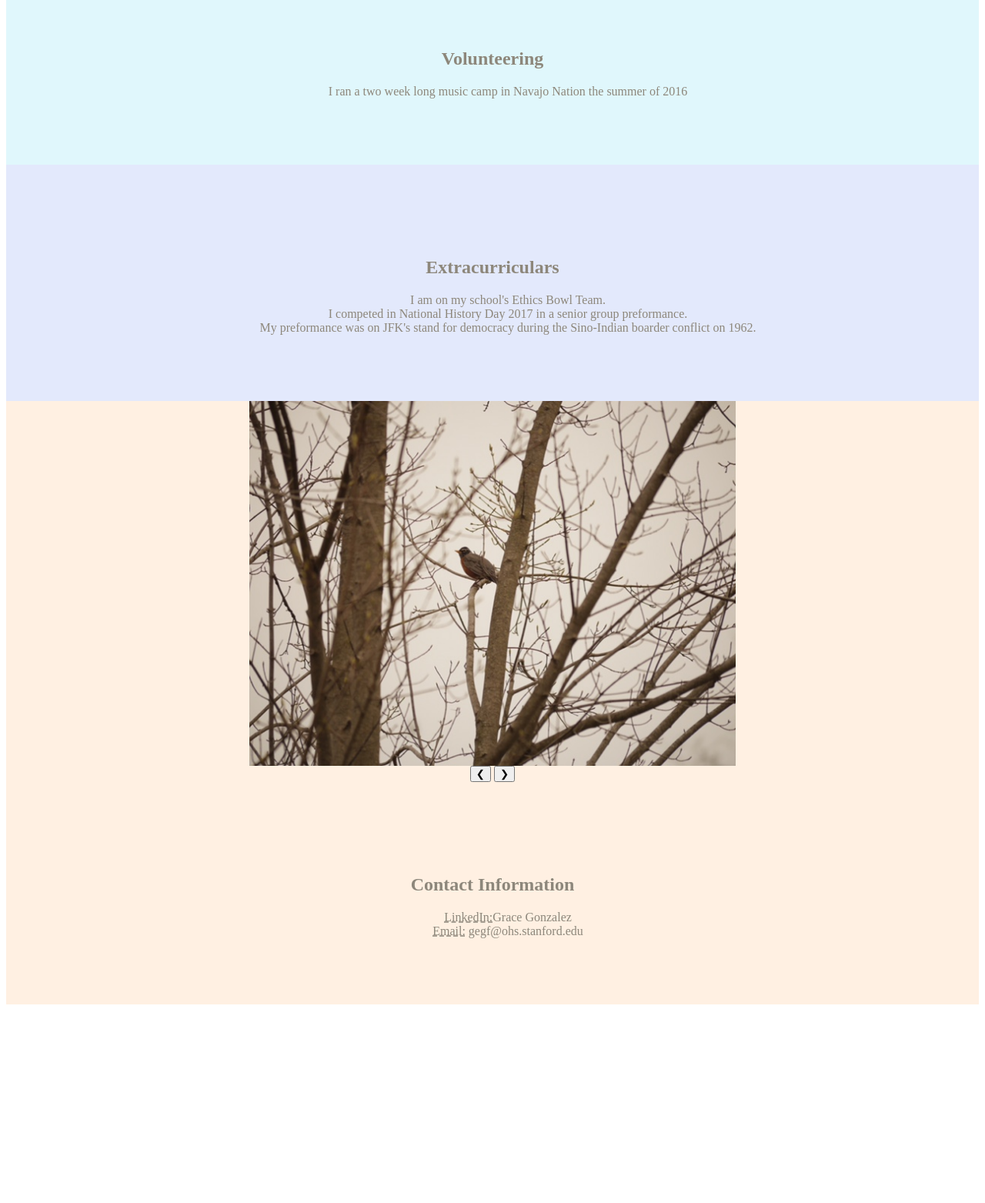
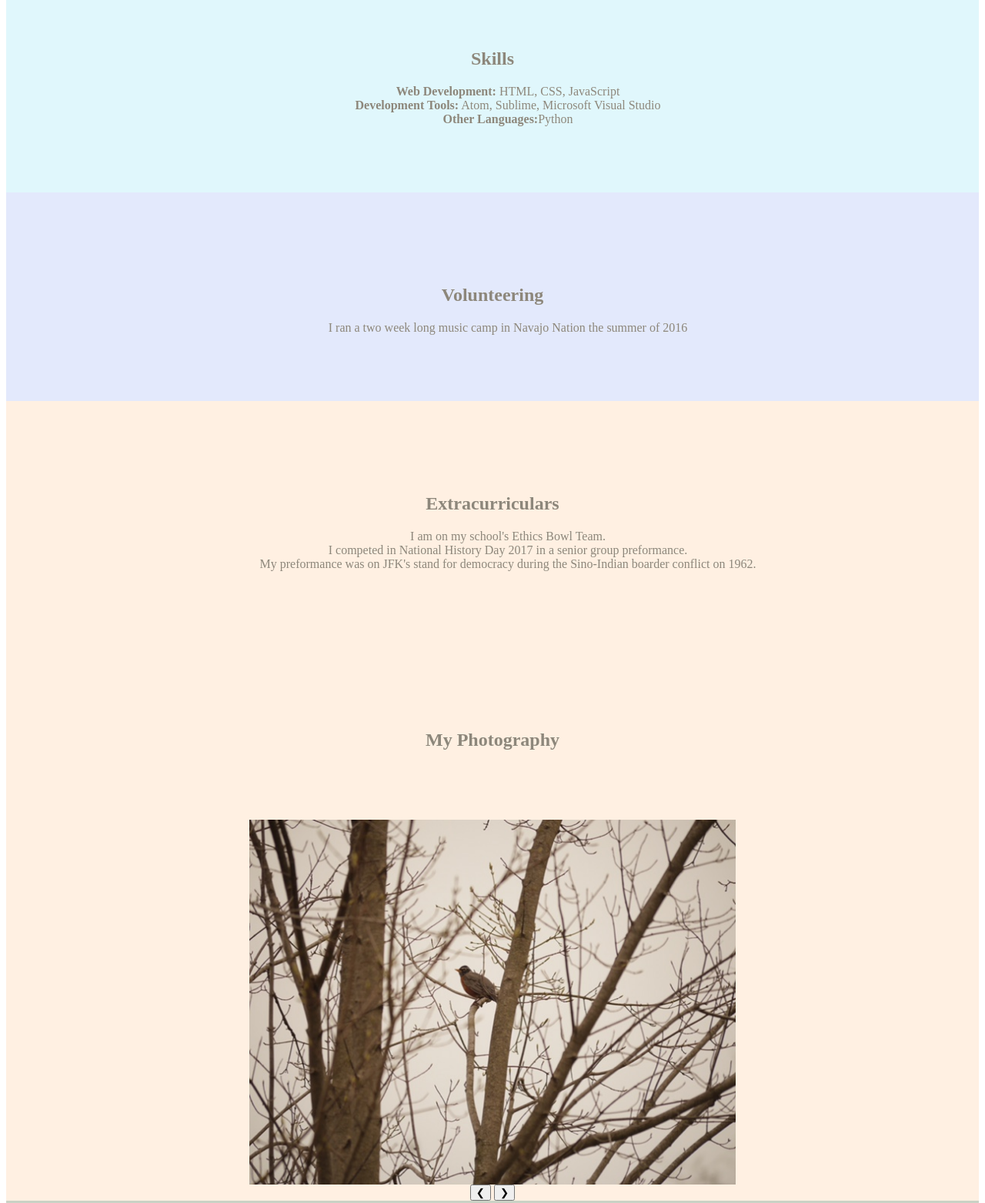
Before and after one commit to graceegonzalez/graceegonzalez.github.io, a plain HTML site: page Portfolio/Portfolio.html in a window 1280 px wide. Shown: the part 1520-3083 px from the top of the page at 77% size. Before the commit the page ends 2833 px from the top, so only its background shows below. Drawn offline with Linux system fonts and the light colour scheme.

Commit message:
Worked on Portfolio

```diff
--- a/Portfolio/Portfolio.html
+++ b/Portfolio/Portfolio.html
@@ -49,6 +49,10 @@
     }
     .Block7{
       background-color:#FFF0E2;
+      color:#8D877B;
+    }
+    .Block8{
+      background-color:#CAD2C5;
       color:#8D877B;
     }
     .block-size {
@@ -111,7 +115,16 @@
         </ul>
     </div>
 
-    <div class="block-size Block4 center">
+    <div class = "block-size Block4 center">
+      <h2>Skills</h2>
+        <ul>
+          <li><b>Web Development:</b> HTML, CSS, JavaScript</li>
+          <li><b>Development Tools:</b> Atom, Sublime, Microsoft Visual Studio</li>
+          <li><b>Other Languages:</b>Python</li>
+        </ul>
+    </div>
+
+    <div class="block-size Block5 center">
       <h2>Volunteering</h2>
   <!--Add a photo from the trip here-->
         <ul>
@@ -119,7 +132,7 @@
         </ul>
     </div>
 
-    <div class="block-size Block5 center">
+    <div class="block-size Block6 center">
       <h2>Extracurriculars</h2>
         <ul>
           <li> I am on my school's Ethics Bowl Team.</li>
@@ -128,8 +141,12 @@
         </ul>
     </div>
 
-    <div class="Block6">
+    <div class="block-size Block7 center">
+      <h2>My Photography</h2>
+    </div>
+    <div class="Block7">
       <center>
+        <!-- <h3>My Photography</h3> -->
         <span>
           <img class="mySlides" src="bird.JPG" style="width:50%">
           <img class="mySlides displayIMG" src="Flower2.JPG" style="width:50%">
@@ -148,7 +165,7 @@
       </center>
     </div>
 
-    <div class="block-size center Block7">
+    <div class="block-size center Block8">
       <h2>Contact Information</h2>
         <!-- Add Link To Facebook/LinkedIn/etc. Here -->
         <ul>
```
